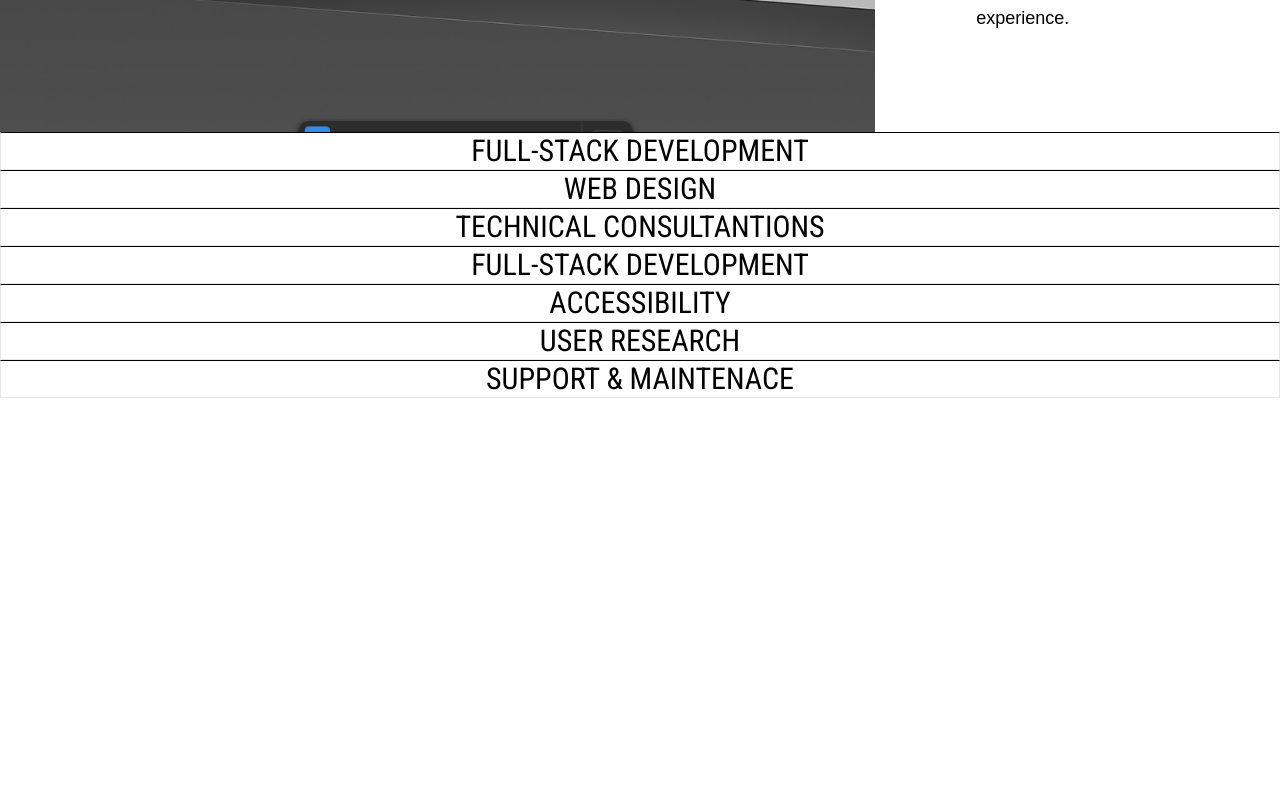
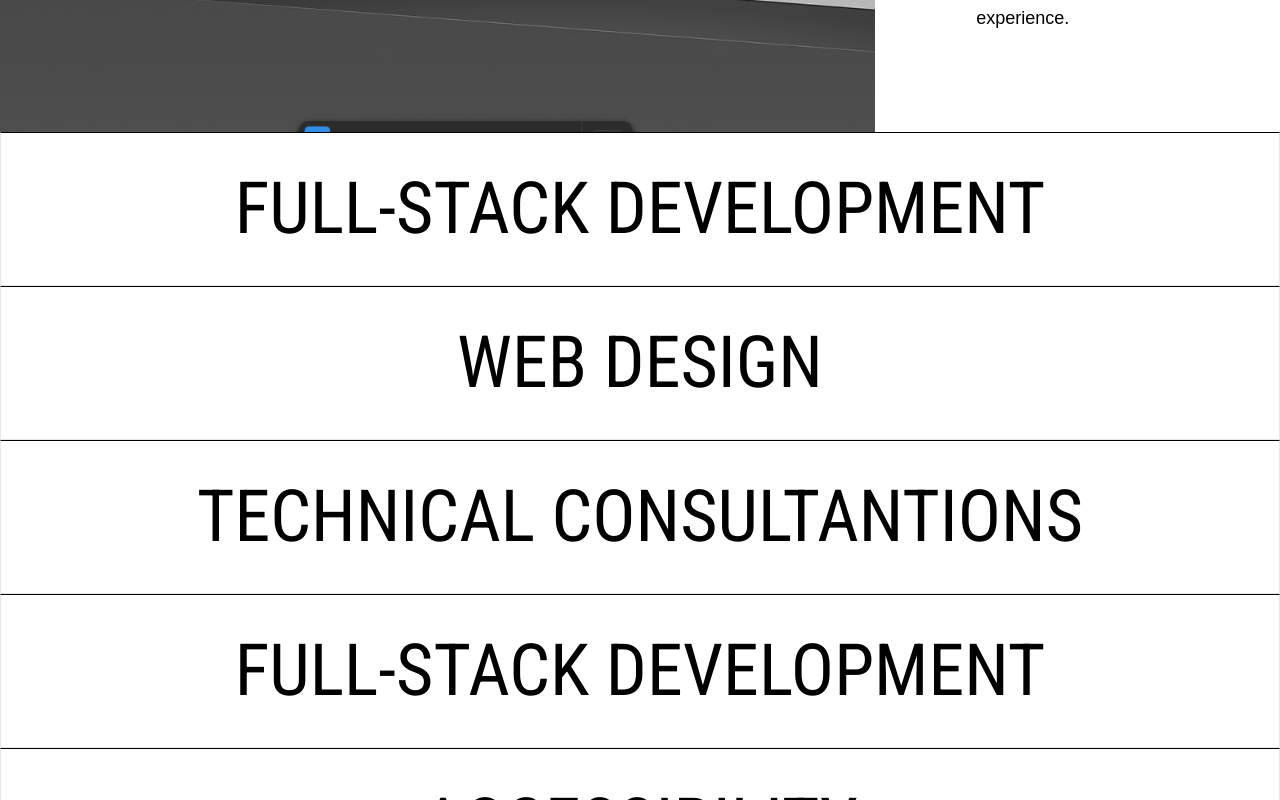
Before and after one commit to TandemCreativeDev/tandem, a Next.js app: page / in a window 1280 px wide. Shown: the part 1940-2740 px from the top of the page. Before the commit the page ends 2338 px from the top, so only its background shows below. Built offline with nearby package versions, Linux system fonts and the light colour scheme.

Commit message:
can now toggle between showing and hiding content in accordion

```diff
--- a/src/components/Accordion.tsx
+++ b/src/components/Accordion.tsx
@@ -1,3 +1,9 @@
+"use client";
+
+import { useState } from "react";
+
+import clsx from "clsx";
+
 export default function Accordion() {
   const accordionSections = [
     {
@@ -36,16 +42,32 @@ export default function Accordion() {
         "Exercitation velit aute velit ex eiusmod amet laborum eu est esse culpa. Cillum quis esse eiusmod occaecat enim culpa est adipisicing nostrud laboris proident dolore incididunt culpa. Fugiat deserunt Lorem aliquip exercitation consectetur ex nostrud ex tempor excepteur sit irure voluptate. Cupidatat ad dolore deserunt.",
     },
   ];
+
+  const [showContent, setShowContent] = useState(false);
+
+  const handleContentClick = () => {
+    setShowContent(!showContent);
+  };
   return (
     <>
       <div className="flex flex-col">
         {accordionSections.map((section, index) => {
           return (
-            <div className="bg-white text-black text-center border-t-black border-[1px]">
-              <h3 className="text-3xl uppercase font-tandem-block font-normal">
+            <div className="bg-white text-black text-center border-t-black border-[1px] py-10">
+              <h3
+                className="text-7xl uppercase font-tandem-block font-normal"
+                onClick={handleContentClick}
+              >
                 {section.title}
               </h3>
-              <p className="hidden text-white">{section.content}</p>
+              <p
+                className={clsx("text-red-400", {
+                  block: showContent,
+                  hidden: !showContent,
+                })}
+              >
+                {section.content}
+              </p>
             </div>
           );
         })}
```
